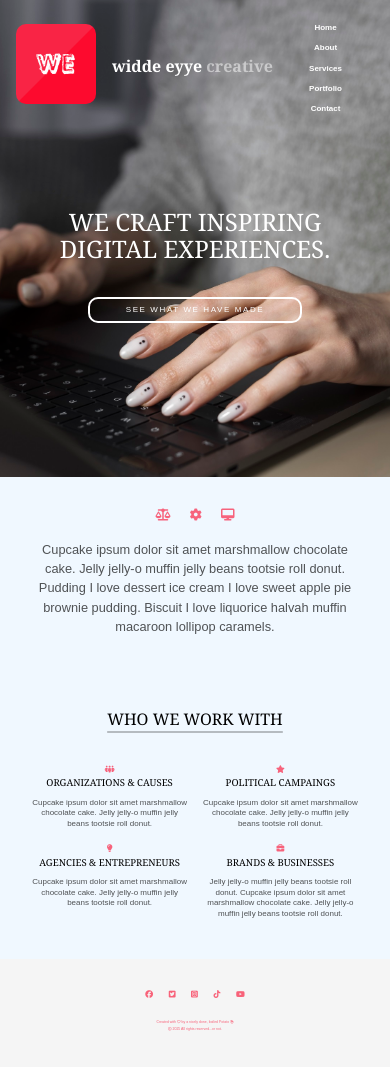
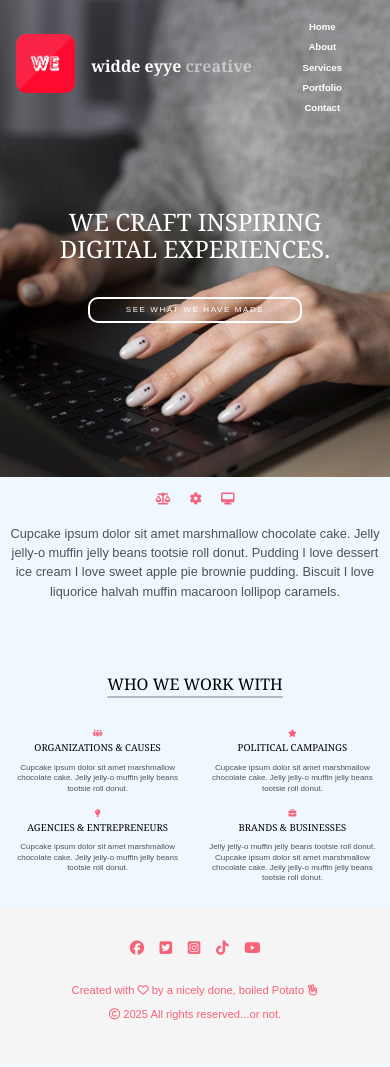
Before and after one commit to Networksentinel/DU-4_SECOND, a plain HTML site: page index.html in a window 390 px wide. Drawn offline with Linux system fonts and the light colour scheme.

Commit message:
Update stylesVar.css
Tweaked the font sizes, margins and gaps for better responsivity.

Note: learning more about how to use em, rem, vw, vh and clamp (). I also started using the responsively app (great stuff).

```diff
--- a/css/stylesVar.css
+++ b/css/stylesVar.css
@@ -62,8 +62,8 @@ header * {
     gap: var(--spacing-1em);
 }
 .logo {
-    width: clamp(5em, 7vw, 100em);
-    height: clamp(5em, 7vw, 100em);
+    width: clamp(3.7em, 7.5vw, 100em);
+    height: clamp(3.7em, 7.5vw, 100em);
     border-radius: 10px;
 }
 .left h1 {
@@ -136,7 +136,7 @@ header * {
 .main-nav ul a {
     text-decoration: none;
     font-weight: 900;
-    font-size: clamp(0.5rem, 1.1vw, 2rem);
+    font-size: clamp(0.6rem, 1.3vw, 200rem);
     transition: all 0.2s ease-in-out;
 }
 
@@ -169,7 +169,7 @@ header * {
 
 main {
     text-align: center;
-    margin: 7em clamp(3rem, 20vw, 200em);
+    margin: clamp(1rem, 10vw, 200em) clamp(1rem, 20vw, 200em);
 }
 
 main .fa-solid {
@@ -260,7 +260,7 @@ footer {
 }
 
 .socials a {
-    font-size: 2vw;
+    font-size: clamp(0.9rem, 2vw, 200rem);
     color: var(--primary-red-opacity);
     transition: all 0.3s ease-in-out;
 }
@@ -273,7 +273,7 @@ footer {
 
 .copy p {
     color: var(--primary-red-opacity);
-    font-size: 0.9vw;
+    font-size: clamp(0.7rem, 1.5vw, 200rem);
 }
 
 
@@ -286,12 +286,16 @@ footer {
         gap: 0.5vw;
         text-align: center;
     }
+    .main-nav ul a {
+        font-size: clamp(0.6rem, 1.9vw, 200rem);
+    }
     .menu-btn {
        display: none;
     }
 }
-@media (max-width: 550px) {
+
+@media (max-width: 430px) {
     main {
-        margin: 2rem;
+        margin: 1rem 0.5rem;
     }
 }
```
